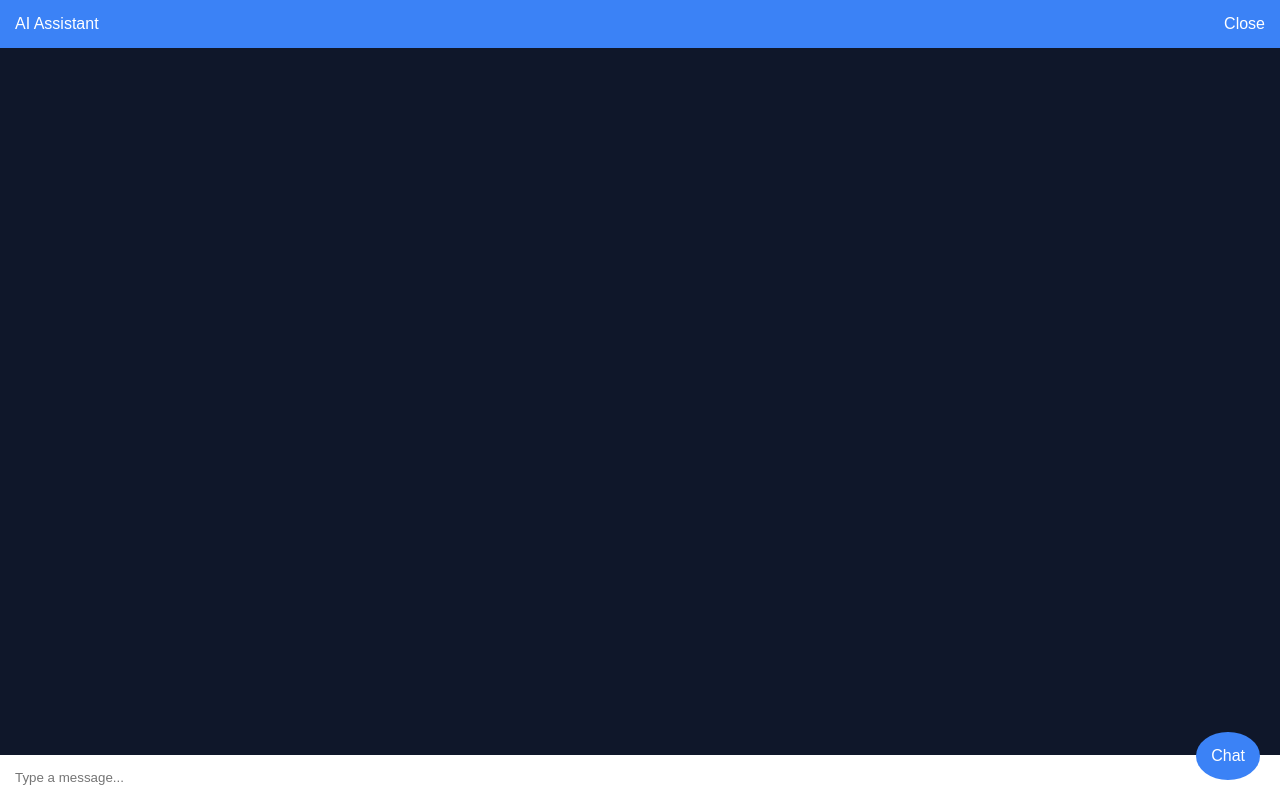
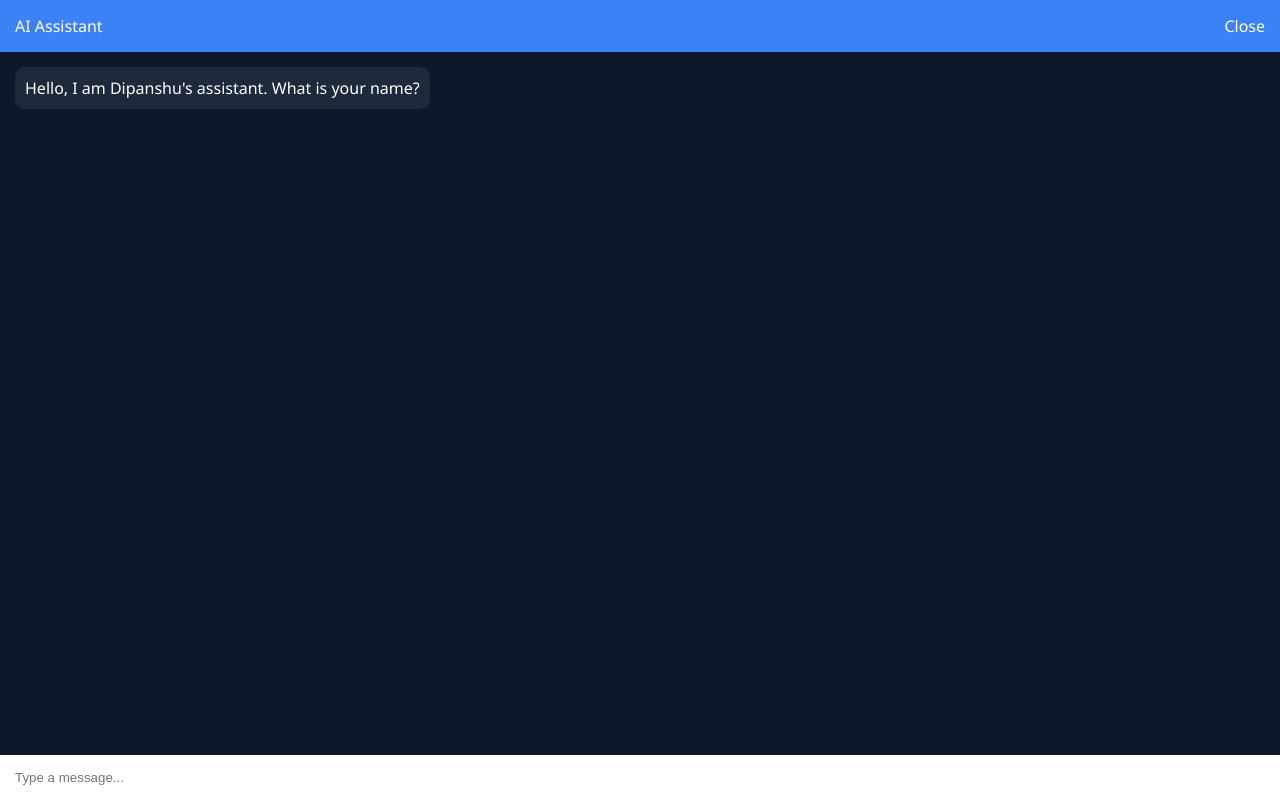
Before and after one commit to dipanshusuthar07/dipanshu-website, a plain HTML site: page index.html in a window 1280 px wide. Both pictures are taken after a click on the element "Chat". Shown: the top 800 px of the page. Drawn offline with Linux system fonts and the light colour scheme.

Commit message:
Update index.html

```diff
--- a/index.html
+++ b/index.html
@@ -6,26 +6,74 @@
 <title>Dipanshu Suthar | Pianist</title>
 
 <style>
-* { box-sizing: border-box; }
+html { scroll-behavior: smooth; }
 
 body {
   margin: 0;
-  font-family: Arial;
+  font-family: 'Segoe UI', sans-serif;
   background: #0f172a;
   color: white;
   text-align: center;
 }
 
-/* Header */
-header {
-  padding: 40px;
+/* Navbar */
+nav {
+  position: sticky;
+  top: 0;
+  background: #020617;
+  padding: 10px;
 }
 
-h1 {
-  font-size: 2.5em;
+nav a {
+  margin: 0 15px;
+  color: white;
+  text-decoration: none;
 }
 
-/* Button */
+/* Header */
+header { padding: 40px; }
+
+#typing {
+  font-size: 2.5em;
+  font-weight: bold;
+}
+
+#typing::after {
+  content: "|";
+  animation: blink 1s infinite;
+}
+
+@keyframes blink { 50% { opacity: 0; } }
+
+img {
+  width: 220px;
+  border-radius: 20px;
+  margin-top: 20px;
+}
+
+/* Sections */
+.section { padding: 30px; }
+
+/* Cards */
+.card {
+  background: #1e293b;
+  padding: 20px;
+  border-radius: 15px;
+  margin: 20px auto;
+  width: 85%;
+  max-width: 500px;
+}
+
+/* Buttons */
+.btn {
+  padding: 10px 20px;
+  background: #3b82f6;
+  border-radius: 20px;
+  color: white;
+  text-decoration: none;
+}
+
+/* Chat Button */
 #chat-btn {
   position: fixed;
   bottom: 20px;
@@ -34,10 +82,9 @@ h1 {
   padding: 15px;
   border-radius: 50%;
   cursor: pointer;
-  z-index: 1000;
 }
 
-/* Chat Page */
+/* Full Chat Page */
 #chat-page {
   position: fixed;
   top: 0;
@@ -49,7 +96,7 @@ h1 {
   flex-direction: column;
 }
 
-/* Header */
+/* Chat Header */
 #chat-header {
   background: #3b82f6;
   padding: 15px;
@@ -57,17 +104,41 @@ h1 {
   justify-content: space-between;
 }
 
-/* Messages */
-#messages {
+/* Chat messages */
+#chat-messages {
   flex: 1;
+  padding: 15px;
+  overflow-y: auto;
+  display: flex;
+  flex-direction: column;
+  gap: 10px;
+}
+
+/* Bubbles */
+.user {
+  align-self: flex-end;
+  background: #3b82f6;
   padding: 10px;
-  overflow-y: auto;
-  text-align: left;
+  border-radius: 10px;
+  max-width: 70%;
+}
+
+.bot {
+  align-self: flex-start;
+  background: #1e293b;
+  padding: 10px;
+  border-radius: 10px;
+  max-width: 70%;
+}
+
+/* Thinking */
+.thinking {
+  font-style: italic;
+  opacity: 0.7;
 }
 
 /* Input */
-#input {
-  width: 100%;
+#chat-input {
   padding: 15px;
   border: none;
   outline: none;
@@ -77,10 +148,34 @@ h1 {
 
 <body>
 
-<header>
-  <h1>Dipanshu Suthar 🎹</h1>
+<nav>
+  <a href="#home">Home</a>
+  <a href="#about">About</a>
+  <a href="#contact">Contact</a>
+</nav>
+
+<header id="home">
+  <div id="typing"></div>
   <p>Best Pianist of Kalorex Future School</p>
+  <img src="your-photo.png">
 </header>
+
+<div class="section">
+  <div class="card" id="about">
+    <h2>About</h2>
+    <p>I am a passionate pianist and School Council Member.</p>
+  </div>
+
+  <div class="card">
+    <h2>Skills</h2>
+    <p>Keyboard, Music, Table Tennis</p>
+  </div>
+
+  <div class="card">
+    <h2>Contact</h2>
+    <a href="mailto:dipanshusuthar07@gmail.com" class="btn">Email</a>
+  </div>
+</div>
 
 <!-- Chat Button -->
 <div id="chat-btn">Chat</div>
@@ -89,63 +184,90 @@ h1 {
 <div id="chat-page">
   <div id="chat-header">
     AI Assistant
-    <span id="close-chat" style="cursor:pointer;">Close</span>
+    <span id="close-chat">Close</span>
   </div>
 
-  <div id="messages"></div>
-
-  <input id="input" placeholder="Type a message...">
+  <div id="chat-messages"></div>
+  <input id="chat-input" placeholder="Type a message...">
 </div>
 
 <script>
-// Open Close
+// Typing
+const text = "Dipanshu Suthar";
+let i = 0;
+function type() {
+  if (i < text.length) {
+    document.getElementById("typing").innerHTML += text.charAt(i);
+    i++;
+    setTimeout(type, 80);
+  }
+}
+type();
+
+// Chat
 const btn = document.getElementById("chat-btn");
 const page = document.getElementById("chat-page");
 const closeBtn = document.getElementById("close-chat");
+const input = document.getElementById("chat-input");
+const messages = document.getElementById("chat-messages");
 
-btn.onclick = () => page.style.display = "flex";
+let userName = "";
+
+btn.onclick = () => {
+  page.style.display = "flex";
+
+  if (messages.innerHTML === "") {
+    addMessage("Hello, I am Dipanshu's assistant. What is your name?", "bot");
+  }
+};
+
 closeBtn.onclick = () => page.style.display = "none";
 
-// Chat Logic
-const input = document.getElementById("input");
-const messages = document.getElementById("messages");
-
-function add(text) {
+function addMessage(text, type, cls="") {
   let div = document.createElement("div");
+  div.className = type + " " + cls;
   div.innerText = text;
   messages.appendChild(div);
   messages.scrollTop = messages.scrollHeight;
 }
 
-function reply(text) {
+function delay(ms) {
+  return new Promise(res => setTimeout(res, ms));
+}
+
+async function getReply(text) {
   text = text.toLowerCase();
 
-  if (text.includes("name") || text.includes("who"))
-    return "Dipanshu Suthar is a talented pianist.";
+  if (!userName) {
+    userName = text;
+    return "Nice to meet you, " + userName + ". How can I help you?";
+  }
 
-  if (text.includes("skill") || text.includes("music"))
-    return "He plays keyboard and performs music.";
+  if (text.includes("piano"))
+    return "Dipanshu is passionate about playing keyboard and performing.";
 
-  if (text.includes("contact") || text.includes("email"))
+  if (text.includes("contact"))
     return "Email: dipanshusuthar07@gmail.com";
 
-  if (text.includes("hire") || text.includes("concert"))
-    return "Available for events across India.";
-
-  return "Ask about music, skills, or contact.";
+  return "You can ask about piano, skills or contact.";
 }
 
-input.addEventListener("keypress", function(e) {
+input.addEventListener("keypress", async function(e) {
   if (e.key === "Enter") {
     let text = input.value;
+    addMessage(text, "user");
 
-    add("You: " + text);
+    addMessage("Thinking...", "bot", "thinking");
 
-    let r = reply(text);
+    let thinking = document.querySelector(".thinking");
 
-    setTimeout(() => {
-      add("AI: " + r);
-    }, 300);
+    let reply = await getReply(text);
+
+    await delay(600);
+
+    thinking.remove();
+
+    addMessage(reply, "bot");
 
     input.value = "";
   }
```
